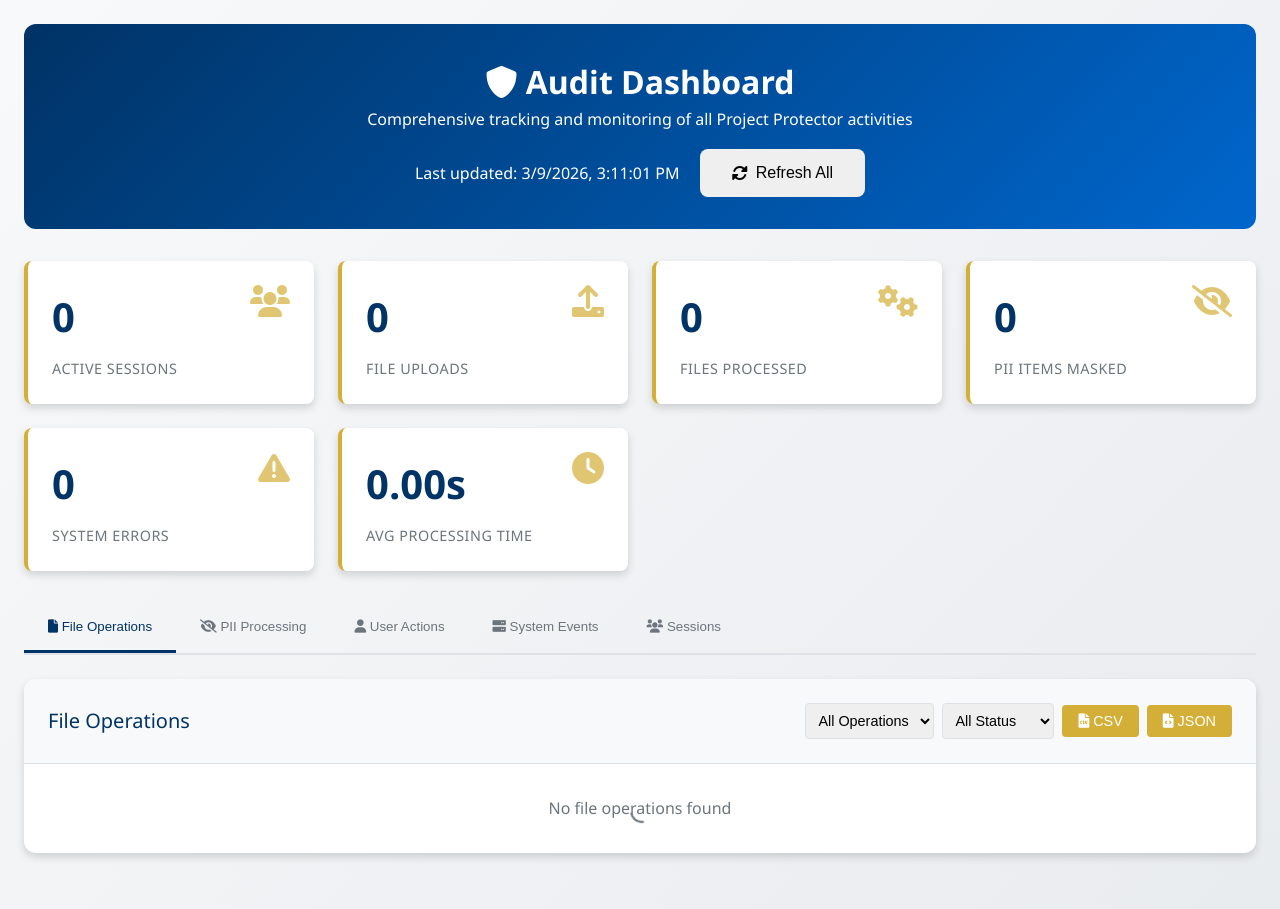
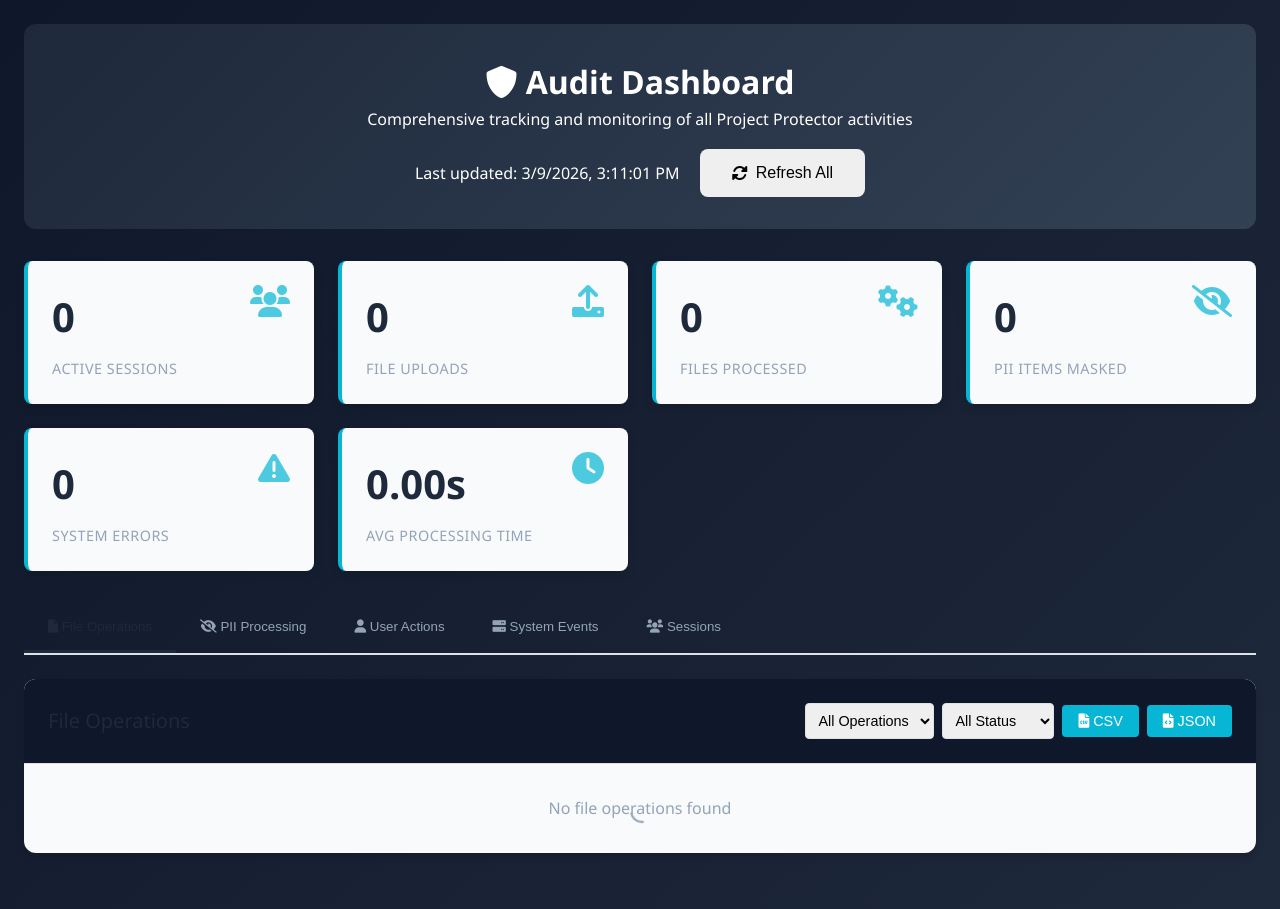
Before and after one commit to dante825/data_protector, a FastAPI app: page /audit in a window 1280 px wide. Run offline with FastAPI, Linux system fonts and the light colour scheme; data comes from the database, SQL or seed files in the repository; data that the repository does not hold is empty.

Commit message:
Apply dark/slate theme to UI

```diff
--- a/static/css/banking-style.css
+++ b/static/css/banking-style.css
@@ -1,17 +1,17 @@
 /* Project Protector - Banking Style CSS */
 
 :root {
-    /* Banking Color Palette */
-    --primary-blue: #003366;
-    --secondary-blue: #0066cc;
-    --accent-gold: #d4af37;
-    --success-green: #28a745;
-    --warning-orange: #fd7e14;
-    --danger-red: #dc3545;
-    --light-gray: #f8f9fa;
-    --medium-gray: #6c757d;
-    --dark-gray: #343a40;
-    --white: #ffffff;
+    /* Dark/Slate Theme Color Palette */
+    --primary-blue: #1e293b;
+    --secondary-blue: #334155;
+    --accent-gold: #06b6d4;
+    --success-green: #22c55e;
+    --warning-orange: #f59e0b;
+    --danger-red: #ef4444;
+    --light-gray: #0f172a;
+    --medium-gray: #94a3b8;
+    --dark-gray: #e2e8f0;
+    --white: #f8fafc;
 
     /* Typography */
     --font-primary: 'Segoe UI', Tahoma, Geneva, Verdana, sans-serif;
@@ -46,7 +46,7 @@
 
 body {
     font-family: var(--font-primary);
-    background: linear-gradient(135deg, var(--light-gray) 0%, #e9ecef 100%);
+    background: linear-gradient(135deg, var(--light-gray) 0%, #1e293b 100%);
     color: var(--dark-gray);
     line-height: 1.6;
     min-height: 100vh;
@@ -116,12 +116,12 @@
 
 /* Card Components */
 .card {
-    background: var(--white);
+    background: #1e293b;
     border-radius: var(--border-radius-lg);
     box-shadow: var(--shadow-md);
     padding: var(--spacing-xxl);
     margin-bottom: var(--spacing-xl);
-    border: 1px solid rgba(0, 51, 102, 0.1);
+    border: 1px solid rgba(255, 255, 255, 0.1);
     position: relative;
     overflow: hidden;
 }
@@ -547,8 +547,8 @@
     align-items: flex-start;
     gap: var(--spacing-sm);
     padding: var(--spacing-md);
-    background: var(--white);
-    border: 2px solid #e9ecef;
+    background: #1e293b;
+    border: 2px solid #334155;
     border-radius: var(--border-radius-md);
     cursor: pointer;
     transition: all 0.3s ease;
@@ -571,7 +571,7 @@
     height: 20px;
     border: 2px solid var(--medium-gray);
     border-radius: var(--border-radius-sm);
-    background: var(--white);
+    background: #1e293b;
     position: relative;
     flex-shrink: 0;
     transition: all 0.3s ease;
```
